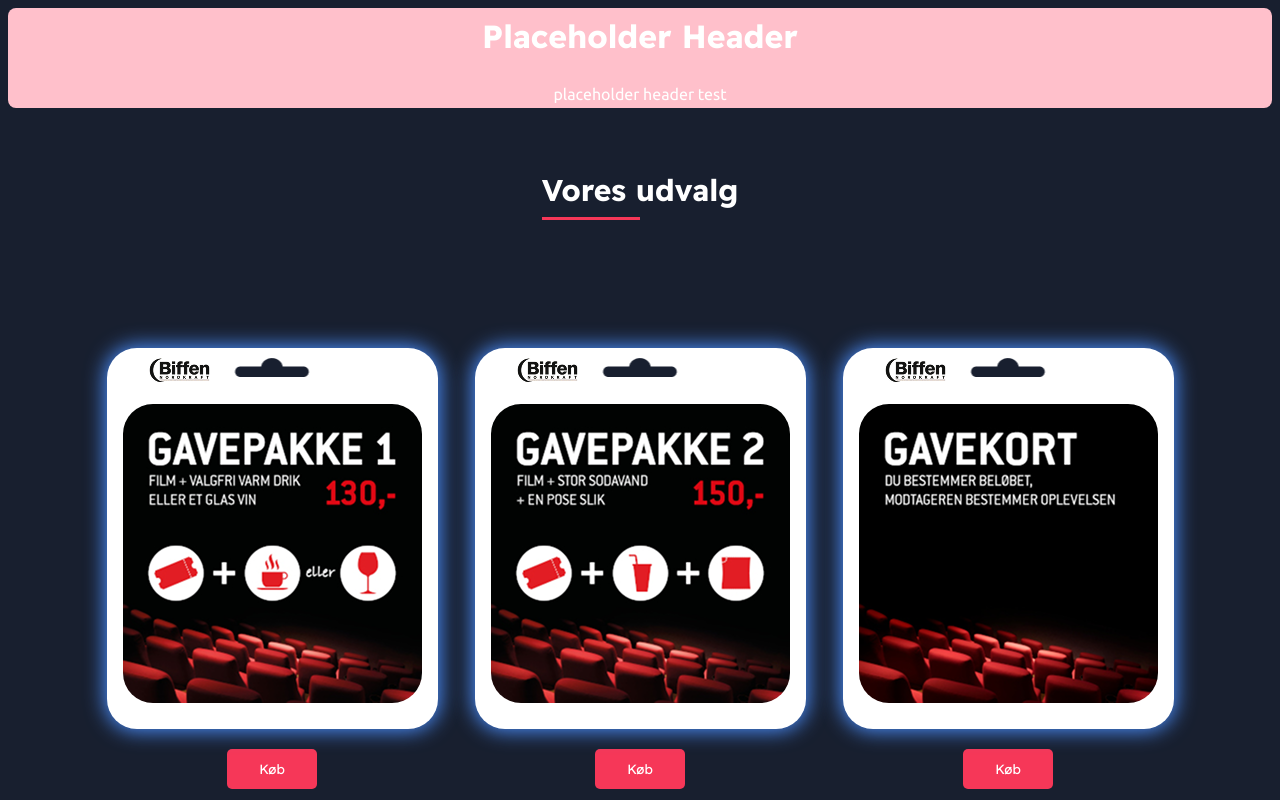
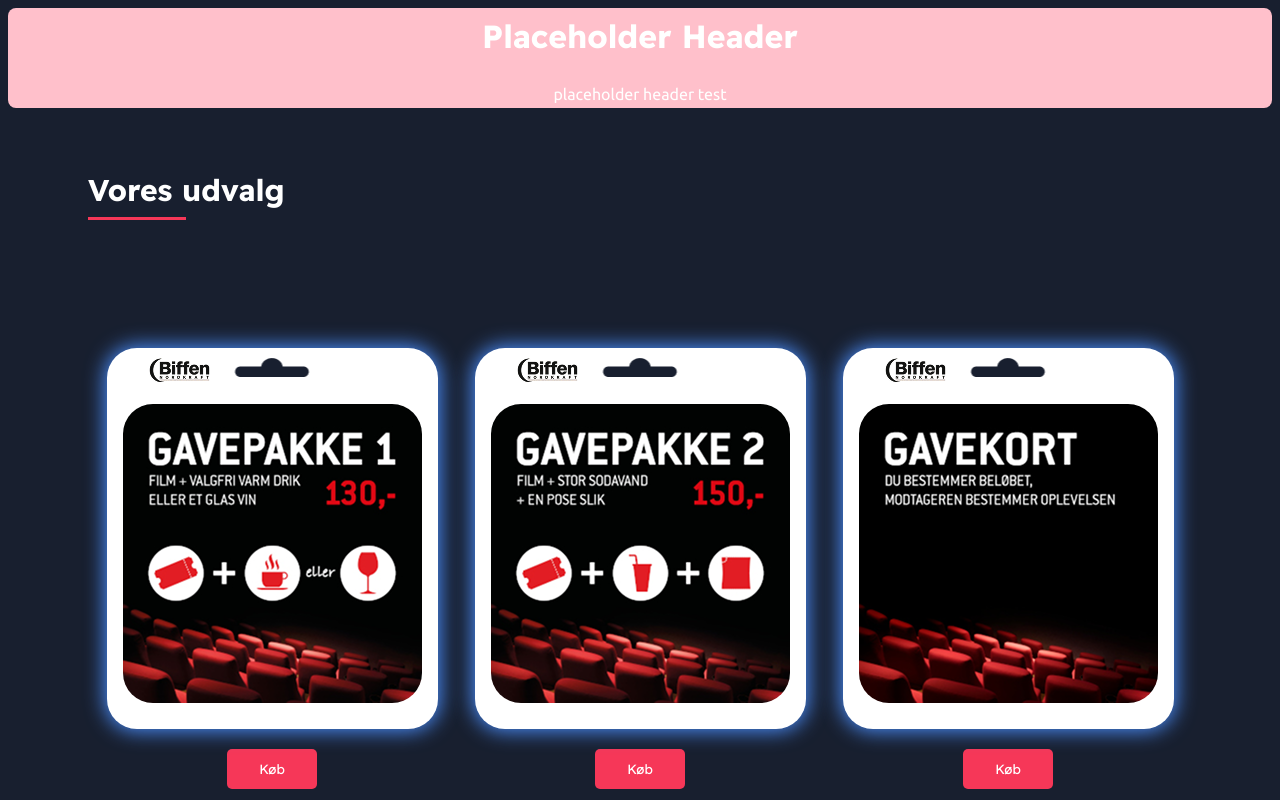
Before and after one commit to rasmussoender/MMD4-Biffen, a Nuxt app: page /gavekort-og-ovrige-billetter in a window 1280 px wide. Shown: the top 800 px of the page. Built offline with nearby package versions, Linux system fonts and the light colour scheme.

Commit message:
justeringer

```diff
--- a/pages/gavekort-og-ovrige-billetter.vue
+++ b/pages/gavekort-og-ovrige-billetter.vue
@@ -81,7 +81,9 @@
 
 <style scoped>
 .udvalg .headingNdLine{
-  grid-column: 1 / span 3;
+  grid-column: 1 / -1;
+  grid-row: 1;
+  justify-self: start;
 }
 
 .introEvents{
```
